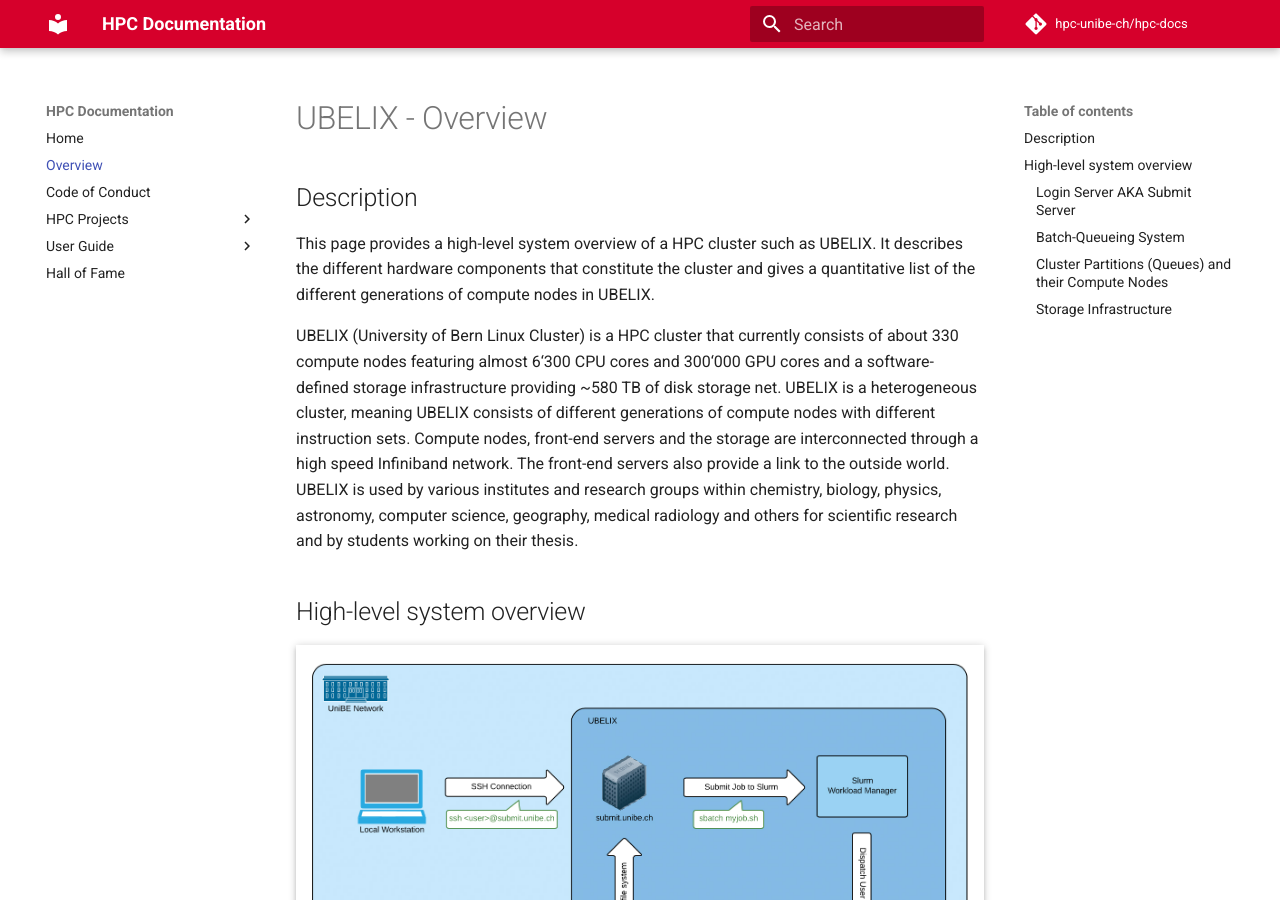
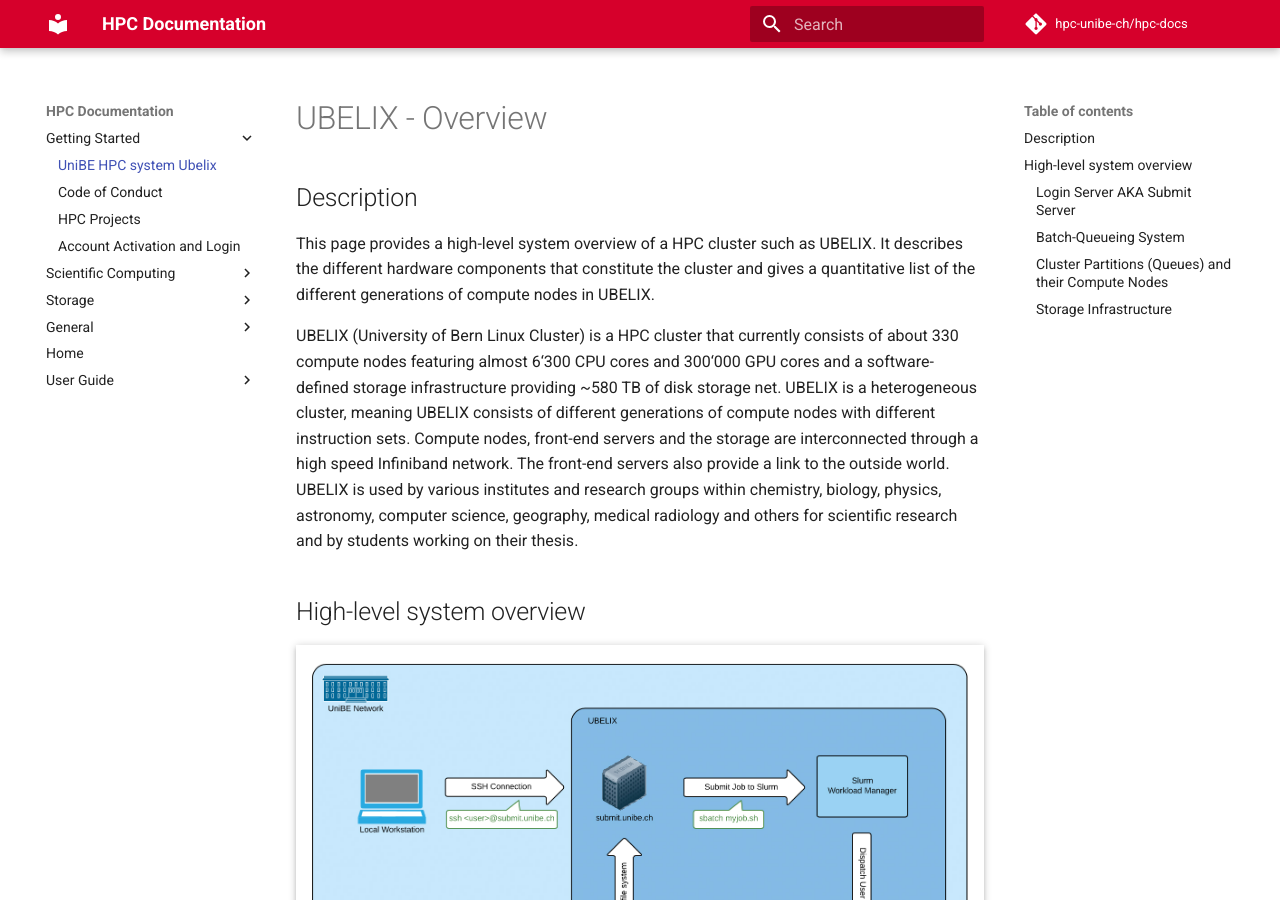
Before and after one commit to hpc-unibe-ch/hpc-unibe-ch.github.io, an MkDocs documentation site: the page built from docs/overview.md, in a window 1280 px wide and 900 px high. Built offline with MkDocs 1.6.1 and Material for MkDocs 9.7.7, drawn with Linux system fonts in a browser that asks for light colours; comment, search, counter and statistics services are not loaded; some of the changed lines change nothing that is shown.

Commit message:
first restructure step

```diff
--- a/mkdocs.yml
+++ b/mkdocs.yml
@@ -2,14 +2,32 @@
 #theme: mkdocs
 use_directory_urls: false
 nav:
+  - Getting Started:
+    - UniBE HPC system Ubelix: overview.md
+    - Code of Conduct: code-of-conduct.md
+    - HPC Projects: hpc-projects/overview.md
+    - Account Activation and Login: user-guide/account-activation-login.md
+  - Scientific Computing:
+    - Pre-Installed Software: user-guide/software/pre-installed-software.md
+    - Installing Custom Software: user-guide/software/installing-custom-software.md
+    - Supported Applications:
+      - Terminal Multiplexer (tmux): user-guide/software/terminal-multiplexer-tmux.md
+      - Matlab: user-guide/software/matlab.md
+      - Python: user-guide/software/python.md
+      - JupyterLab: user-guide/software/JupyterLab.md
+      - R: user-guide/software/r.md
+      - Relion: user-guide/software/relion.md
+      - Singularity: user-guide/software/singularity.md
+  - Storage:
+    - File System Quota: user-guide/file-system-quota.md
+  - General:
+    - FAQ: user-guide/faq.md
+    - Hall of Fame: halloffame.md
+
+
   - Home: index.md
-  - Overview: overview.md
-  - Code of Conduct: code-of-conduct.md
-  - HPC Projects:
-    - Overview: hpc-projects/overview.md
   - User Guide:
     - Getting Started: user-guide/getting-started.md
-    - Account Activation and Login: user-guide/account-activation-login.md
     - File Transfer: user-guide/file-transfer.md
     - Job Management with Slurm:
       - Job Submission: user-guide/job-management/submission.md
@@ -20,20 +38,7 @@
       - Interactive Jobs: user-guide/job-management/interactive-jobs.md
       - Investigating a Job Failure: user-guide/job-management/investigating-job-failure.md
       - Checkpointing: user-guide/job-management/checkpointing.md
-    - Software:
-      - Pre-Installed Software: user-guide/software/pre-installed-software.md
-      - Installing Custom Software: user-guide/software/installing-custom-software.md
-      - Terminal Multiplexer (tmux): user-guide/software/terminal-multiplexer-tmux.md
-      - Matlab: user-guide/software/matlab.md
-      - Python: user-guide/software/python.md
-      - JupyterLab: user-guide/software/JupyterLab.md
-      - R: user-guide/software/r.md
-      - Relion: user-guide/software/relion.md
-      - Singularity: user-guide/software/singularity.md
-    - File System Quota: user-guide/file-system-quota.md
-    - FAQ: user-guide/faq.md
 #  - Contributing: contributing.md
-  - Hall of Fame: halloffame.md
 
 # Copyright footer
 copyright: 'Copyright &copy; University of Bern, IT Service Office'
```
